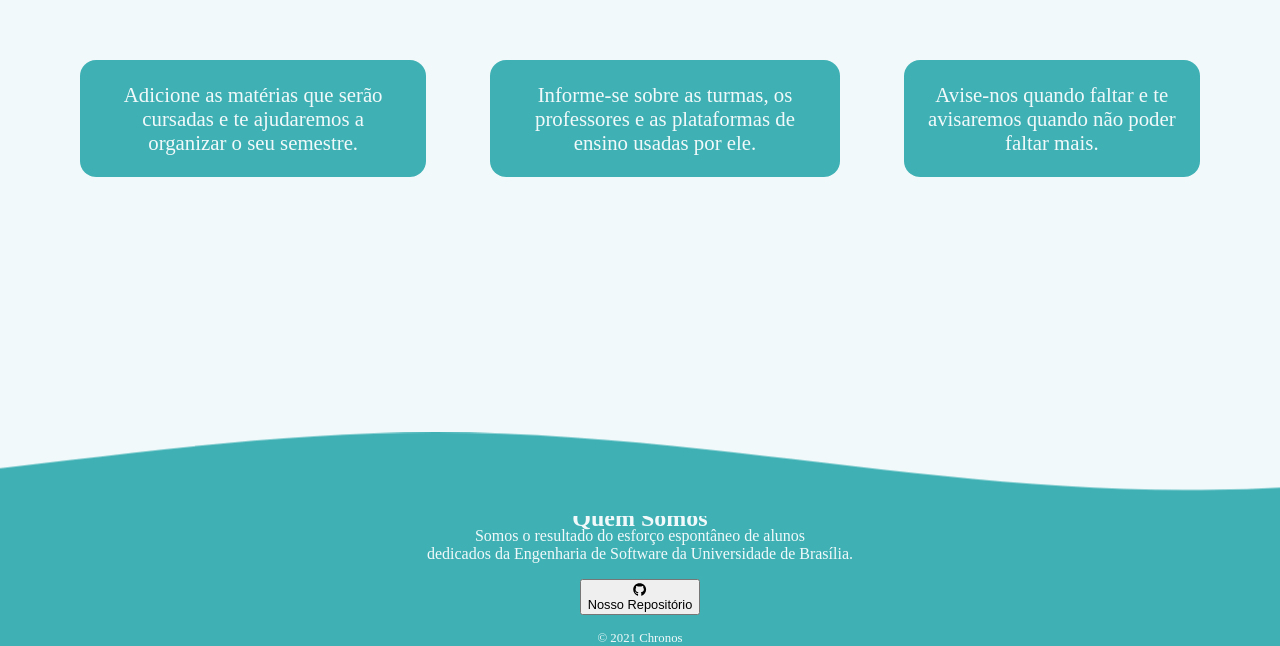
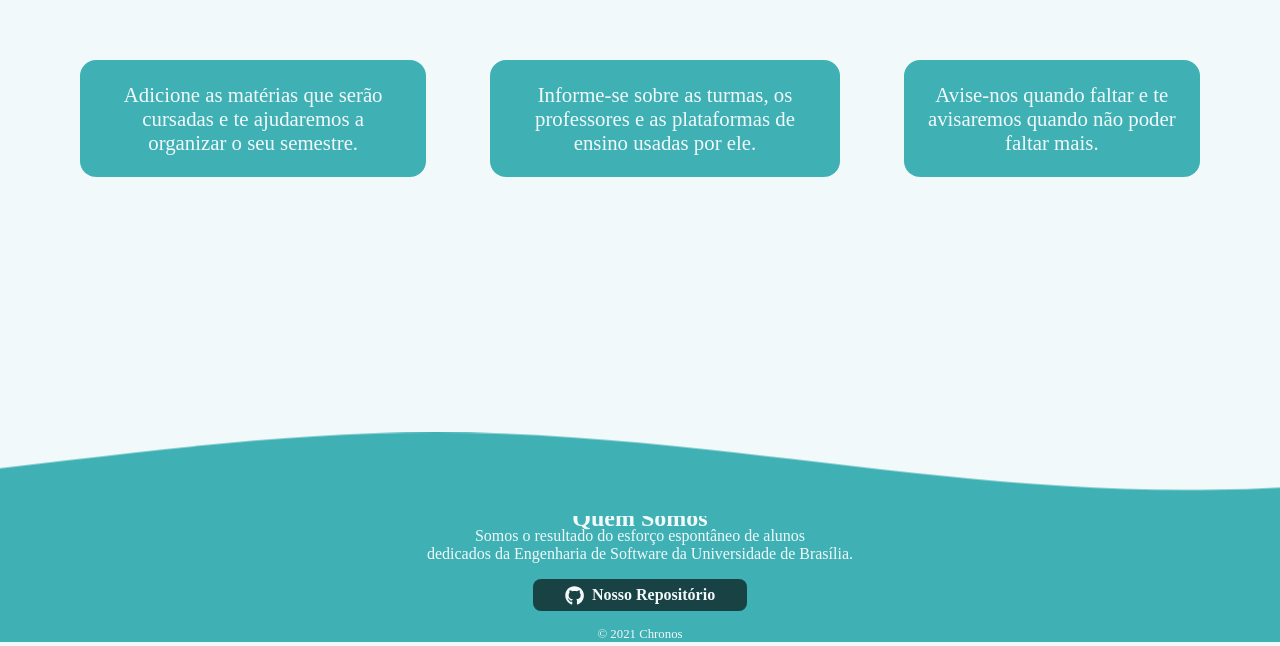
Before and after one commit to ProExpertREQ/Chronos, a React (Create React App) app: page / in a window 1280 px wide. Shown: the part 1095-1741 px from the top of the page. Built offline with nearby package versions, Linux system fonts and the light colour scheme; a web font is replaced by a local one.

Commit message:
:arrow_up: Update Footer

```diff
--- a/src/logged_out/Footer/index.js
+++ b/src/logged_out/Footer/index.js
@@ -17,10 +17,10 @@ export default function Footer() {
           dedicados da Engenharia de Software da Universidade de Brasília.
         </p>
 
-        <button type="button">
+        <a href="https://github.com/ProExpertREQ">
           <FontAwesomeIcon icon={faGithub} />
           <p>Nosso Repositório</p>
-        </button>
+        </a>
       </div>
       <p>© 2021 Chronos</p>
     </Container>
```
